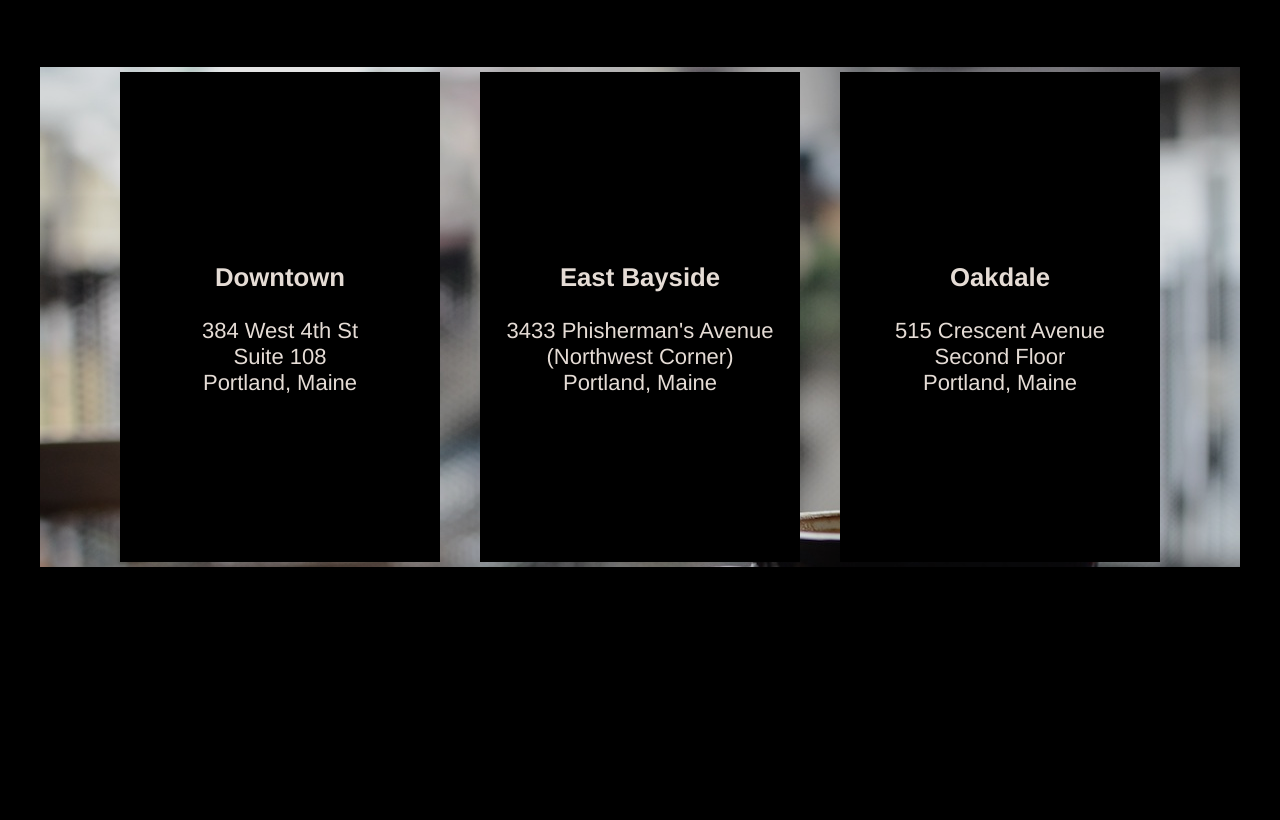
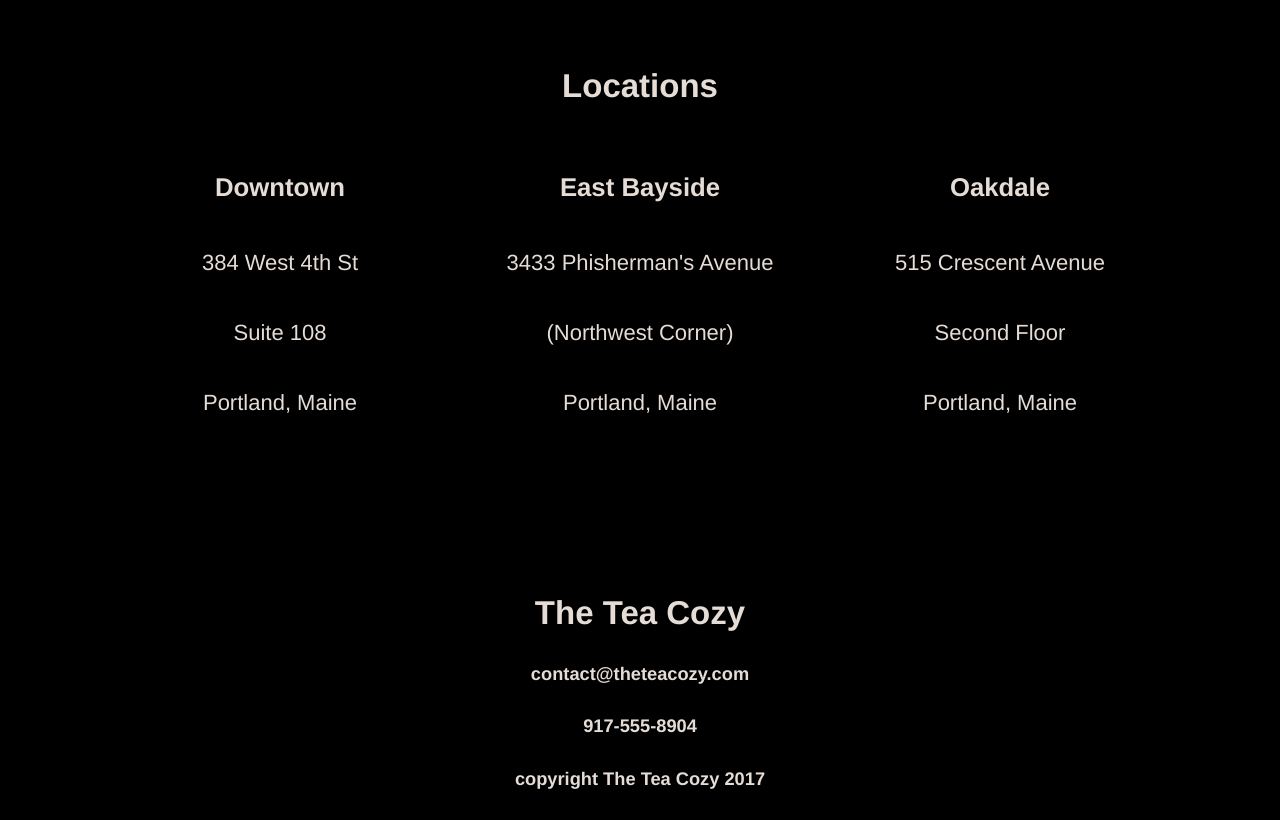
Before and after one commit to sebastianschipper/teacozy, a plain HTML site: page index.html in a window 1280 px wide. Shown: the part 1505-2325 px from the top of the page. Before the commit the page ends 2080 px from the top, so only its background shows below. Drawn offline with Linux system fonts and the light colour scheme.

Commit message:
HTML finished

```diff
--- a/index.html
+++ b/index.html
@@ -13,14 +13,17 @@
         <img src="./resources/images/img-tea-cozy-logo.png">
       </div>
       <nav class="navigation">
-        <span><a href="#">Mission</a></span>
-        <span><a href="#">Featured Tea</a></span>
-        <span><a href="#">Locations</a></span>
+        <span><a href="#mission">Mission</a></span>
+        <span><a href="#featured">Featured Tea</a></span>
+        <span><a href="#locations">Locations</a></span>
       </nav>
     </div>
 
+    <!---Central Content Wrapper--->
+    <div class="content">
+
     <!---Mission Section--->
-    <div class="flex-container mission_wrapper">
+    <div id="mission" class="flex-container mission_wrapper">
       <div class="flex-container mission">
         <div class="mission_content">
           <h2>Our Mission</h2>
@@ -30,7 +33,7 @@
     </div>
 
     <!---Tea of the Month Section--->
-    <div class="flex-container totm_wrapper">
+    <div id="featured" class="flex-container totm_wrapper">
       <div class="totm_content">
         <h2>Tea of the Month</h2>
         <h4>What's Steeping at The Tea Cozy?</h4>
@@ -60,29 +63,41 @@
     </div>
 
     <!---Location Section--->
-    <div class="flex-container location_wrapper">
-      <div class="flex-container all_locations">
+    <div id="locations" class="location_wrapper">
+      <h2>Locations</h2>
+      <div class="flex-container">
         <div class="flex-container location">
           <h3>Downtown</h3>
-          <span>384 West 4th St</span>
-          <span>Suite 108</span>
-          <span>Portland, Maine</span>
+          <p>384 West 4th St</p>
+          <p>Suite 108</p>
+          <p>Portland, Maine</p>
         </div>
         <div class="flex-container location">
           <h3>East Bayside</h3>
-          <span>3433 Phisherman's Avenue</span>
-          <span>(Northwest Corner)</span>
-          <span>Portland, Maine</span>
+          <p>3433 Phisherman's Avenue</p>
+          <p>(Northwest Corner)</p>
+          <p>Portland, Maine</p>
         </div>
         <div class="flex-container location">
           <h3>Oakdale</h3>
-          <span>515 Crescent Avenue</span>
-          <span>Second Floor</span>
-          <span>Portland, Maine</span>
+          <p>515 Crescent Avenue</p>
+          <p>Second Floor</p>
+          <p>Portland, Maine</p>
         </div>
       </div>
     </div>
 
+    </div>
+
+    <!---Footer Section--->
+    <div class="footer">
+      <h2>The Tea Cozy</h2>
+      <h5>contact@theteacozy.com</h5>
+      <h5>917-555-8904</h5>
+    </div>
+    <div class="subfooter">
+      <h5>copyright The Tea Cozy 2017</h5>
+    </div>
 
   </body>
 </html>
```
